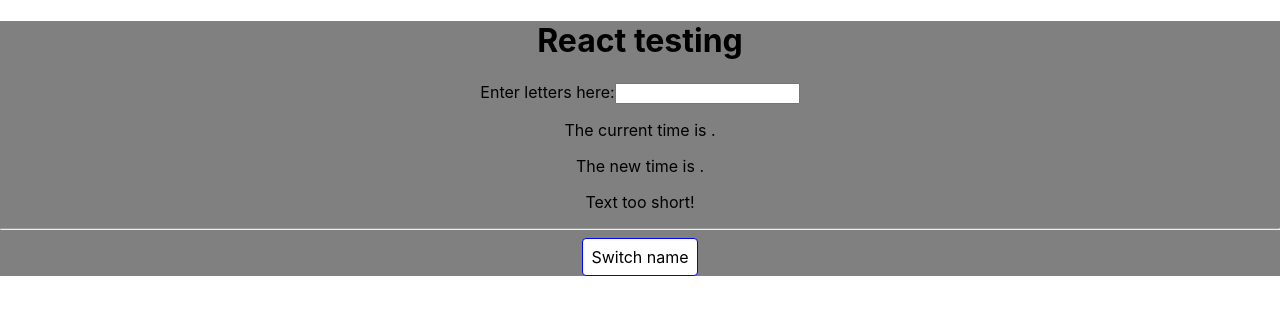
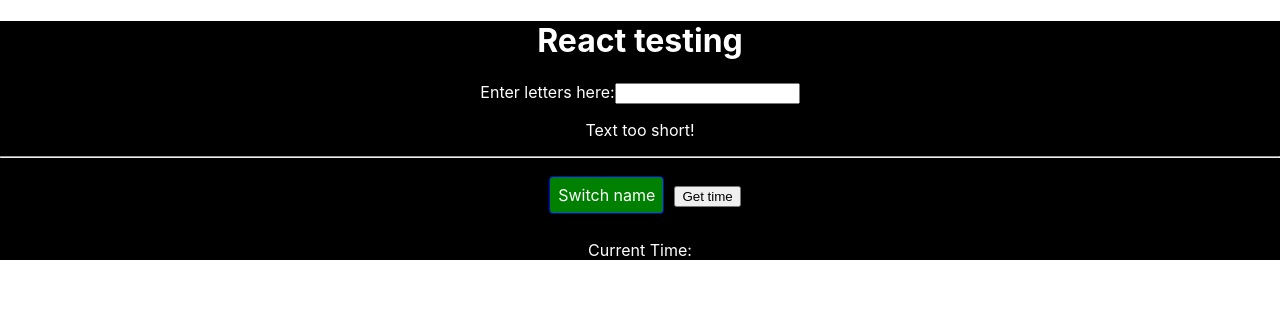
Before and after one commit to prupke2/react-practice, a React (Create React App) app: page / in a window 1280 px wide. Shown: the top 314 px of the page. Built offline with nearby package versions, Linux system fonts and the light colour scheme.

Commit message:
Added radium module for easier inline styling, got flask to work

```diff
--- a/package.json
+++ b/package.json
@@ -6,6 +6,7 @@
     "@testing-library/jest-dom": "^4.2.4",
     "@testing-library/react": "^9.3.2",
     "@testing-library/user-event": "^7.1.2",
+    "radium": "^0.26.0",
     "react": "^16.13.1",
     "react-dom": "^16.13.1",
     "react-scripts": "3.4.1"
--- a/src/App.css
+++ b/src/App.css
@@ -1,5 +1,18 @@
 .App {
   text-align: center;
+  background: black;
+  color: white;
+  transition: background .3s ease;
+
+}
+
+body {
+  background: white;
+}
+
+.App:hover {
+  transition: background .3s ease;
+  background: grey;
 }
 
 .App-logo {
@@ -28,6 +41,14 @@
   color: #61dafb;
 }
 
+.red {
+  background: red;
+}
+
+.bold {
+  font-weight: bold;
+}
+
 @keyframes App-logo-spin {
   from {
     transform: rotate(0deg);
--- a/src/App.js
+++ b/src/App.js
@@ -17,6 +17,15 @@
     currentTime: "",
     setCurrentTime: "",
     showPersons: false
+  }
+
+
+  getTime = () => {
+    fetch('/time', {
+      method: 'GET',
+    })
+    .then(results => results.json())
+    .then(data => this.setState({currentTime: data.time}));
   }
 
   deletePersonHandler = (personIndex) => {
@@ -71,22 +80,33 @@
     });
 
     const appStyle = {
-      background: 'grey',
-      transition: 'background 2s ease'
+      // transition: 'background 2s ease'
     }
 
     const style = {
-      backgroundColor: 'white',
+      backgroundColor: 'green',
+      color: 'white',
+      margin: '10px',
       font: 'inherit',
       border: '1px solid blue',
       borderRadius: '4px',
-      padding: '8px'
+      padding: '8px',
+      ':hover': {
+        backgroundColor: 'lightgreen',
+        color: 'black'
+      }
     };
 
     const divStyle = {
       backgroundColor: 'darkgrey',
       transition: 'background 4s ease 3s'
     };
+
+    const classes = []
+
+    if (this.state.persons.length <= 2) {
+      classes.push('red');
+    }
 
     let persons = null;
 
@@ -103,11 +123,18 @@
           })}
         </div>
       );
+
+      style.backgroundColor = 'red';
+      style[':hover'] = {
+        backgroundColor: 'salmon',
+        color: 'black'
+      };
     }
+
 
     return (
       <div className="App" style={appStyle}>
-        <h1>React testing</h1>
+        <h1 className={classes.join(' ')}>React testing</h1>
         Enter letters here:
         <input
           type="text"
@@ -116,17 +143,18 @@
           />
           <p>{this.state.userInput}</p>
 
-          <p>The current time is {this.state.currentTime}.</p>
-          <p>The new time is {this.state.setCurrentTime}.</p>
-
-
         <Validation inputLength={this.state.userInput.length} />
 
         {charList}
         <hr />
+
         <button
           style={style}
           onClick={this.togglePersonsHandler}>Switch name</button>
+
+        <button
+          onClick={this.getTime}>Get time</button>
+          <p>Current Time: {this.state.currentTime}</p>
         {persons}
       </div>
     );
```
Also changed, not shown: 2 other files (tests, documents, lock files or other folders).
